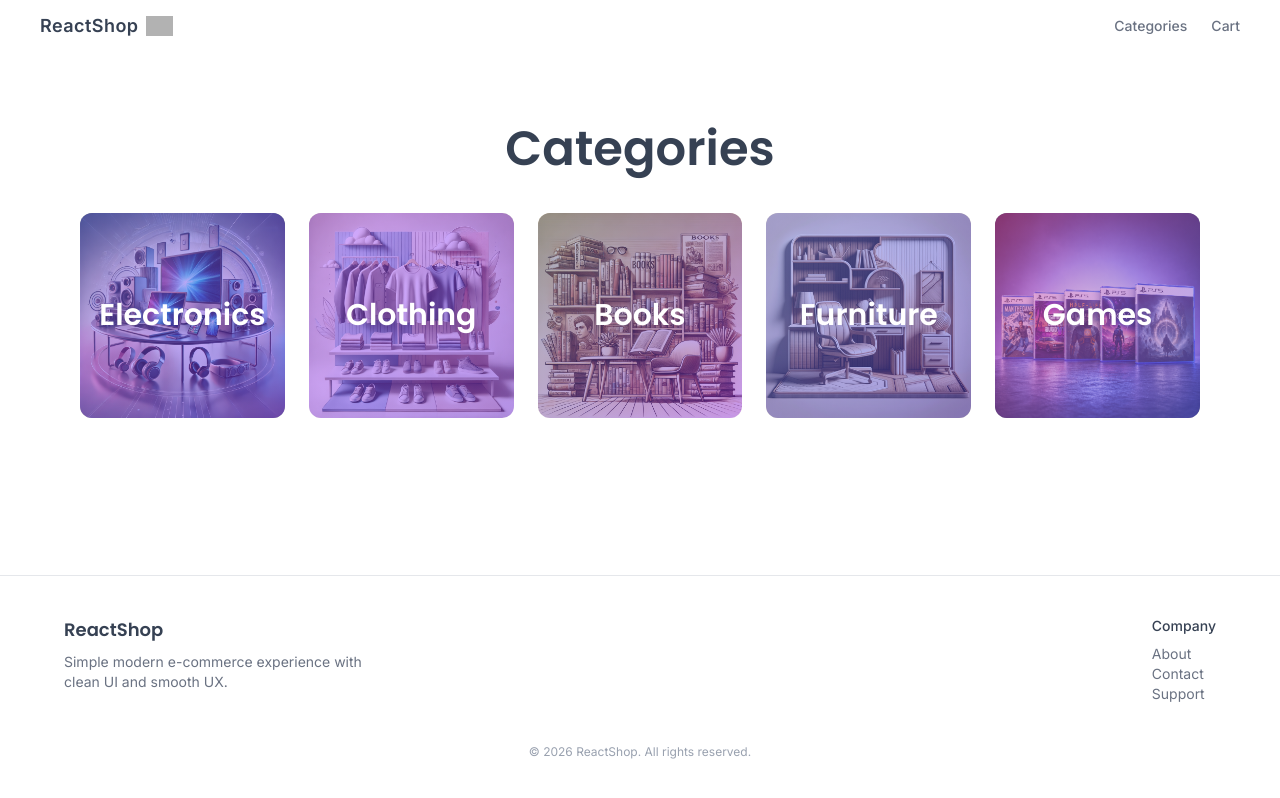
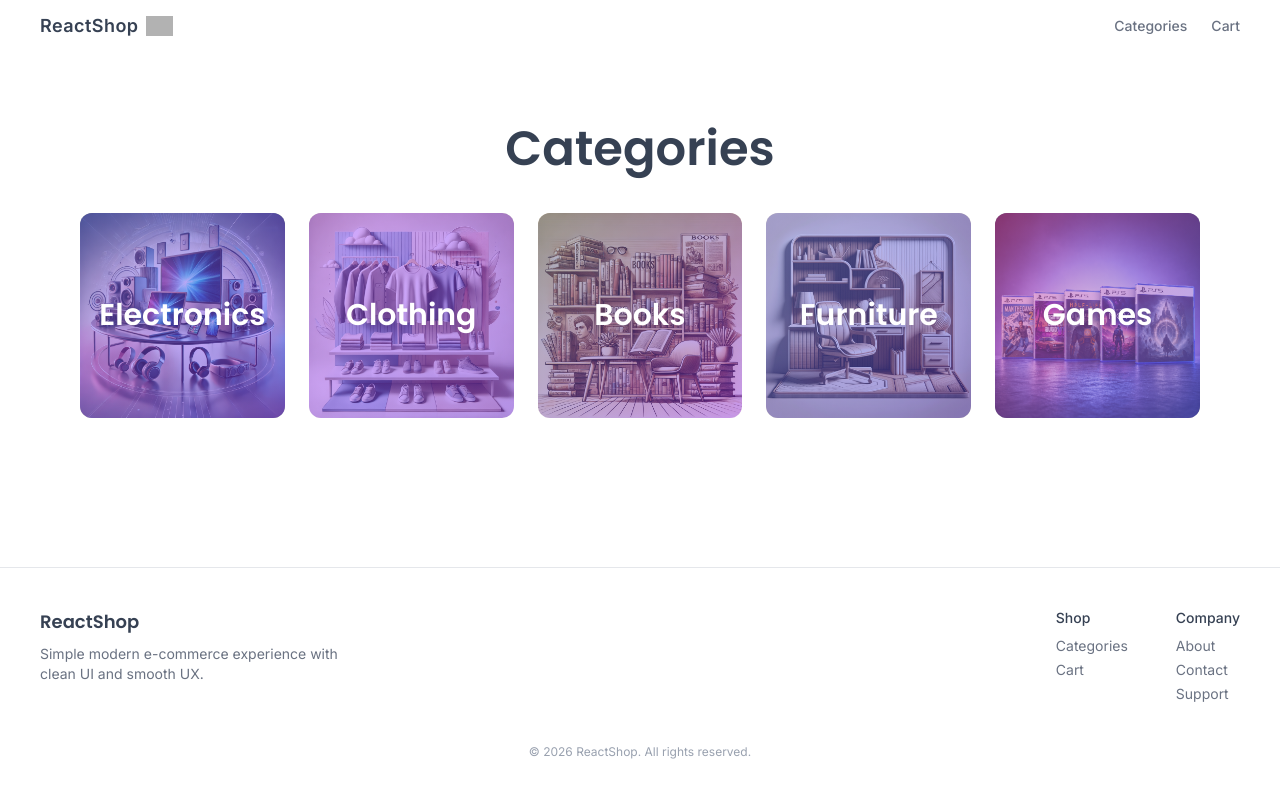
Before and after one commit to KIB101D/vite-react-ecommerce, a React (Vite) app: page / in a window 1280 px wide. Built offline with nearby package versions, Linux system fonts and the light colour scheme; grey boxes are pictures that could not be loaded.

Commit message:
style(footer): adjust layout for smaller screens

```diff
--- a/src/components/Footer.tsx
+++ b/src/components/Footer.tsx
@@ -2,42 +2,76 @@ import { Link } from "react-router-dom";
 
 function Footer() {
   return (
-    <footer className="px-8 py-10 border-t border-gray-200 bg-white/80 backdrop-blur-md">
-      <div className="flex flex-col justify-between max-w-6xl gap-8 mx-auto md:flex-row">
+    <footer className="border-t border-gray-200 bg-white/80 backdrop-blur-md">
+      <div className="px-4 py-10 mx-auto max-w-7xl sm:px-6 md:px-10 ">
+        <div className="flex flex-col justify-between gap-10 text-center md:flex-row md:text-left">
+          {/* Brand */}
           <div>
             <h2 className="mb-2 text-lg font-semibold text-gray-700 font-heading">
               ReactShop
             </h2>
-          <p className="max-w-xs text-sm text-gray-500">
+            <p className="max-w-xs mx-auto text-sm text-gray-500 md:mx-0">
               Simple modern e-commerce experience with clean UI and smooth UX.
             </p>
           </div>
 
-        <div className="flex gap-12 text-sm">
+          {/* Links */}
+          <div className="flex justify-center gap-12 text-sm md:justify-start">
+            {/* Shop */}
+            <div>
+              <p className="mb-2 font-medium text-gray-700">Shop</p>
+              <ul className="space-y-1 text-gray-500">
+                <li>
+                  <Link to="/" className="transition hover:text-indigo-600">
+                    Categories
+                  </Link>
+                </li>
+                <li>
+                  <Link to="/cart" className="transition hover:text-indigo-600">
+                    Cart
+                  </Link>
+                </li>
+              </ul>
+            </div>
+
+            {/* Company */}
             <div>
               <p className="mb-2 font-medium text-gray-700">Company</p>
               <ul className="space-y-1 text-gray-500">
-              <Link to={"/about"}>
-                <li className="cursor-pointer hover:text-indigo-600">About</li>
+                <li>
+                  <Link
+                    to="/about"
+                    className="transition hover:text-indigo-600"
+                  >
+                    About
                   </Link>
-              <Link to={"/contact"}>
-                <li className="cursor-pointer hover:text-indigo-600">
+                </li>
+                <li>
+                  <Link
+                    to="/contact"
+                    className="transition hover:text-indigo-600"
+                  >
                     Contact
+                  </Link>
                 </li>
+                <li>
+                  <Link
+                    to="/support"
+                    className="transition hover:text-indigo-600"
+                  >
+                    Support
                   </Link>
-              <Link to={"/support"}>
-                <li className="cursor-pointer hover:text-indigo-600">
-                  Support
                 </li>
-              </Link>
               </ul>
             </div>
           </div>
         </div>
 
+        {/* Bottom */}
         <p className="mt-10 text-xs text-center text-gray-400">
           © 2026 ReactShop. All rights reserved.
         </p>
+      </div>
     </footer>
   );
 }
```
Lines whose indentation alone changed are shown as unchanged.
